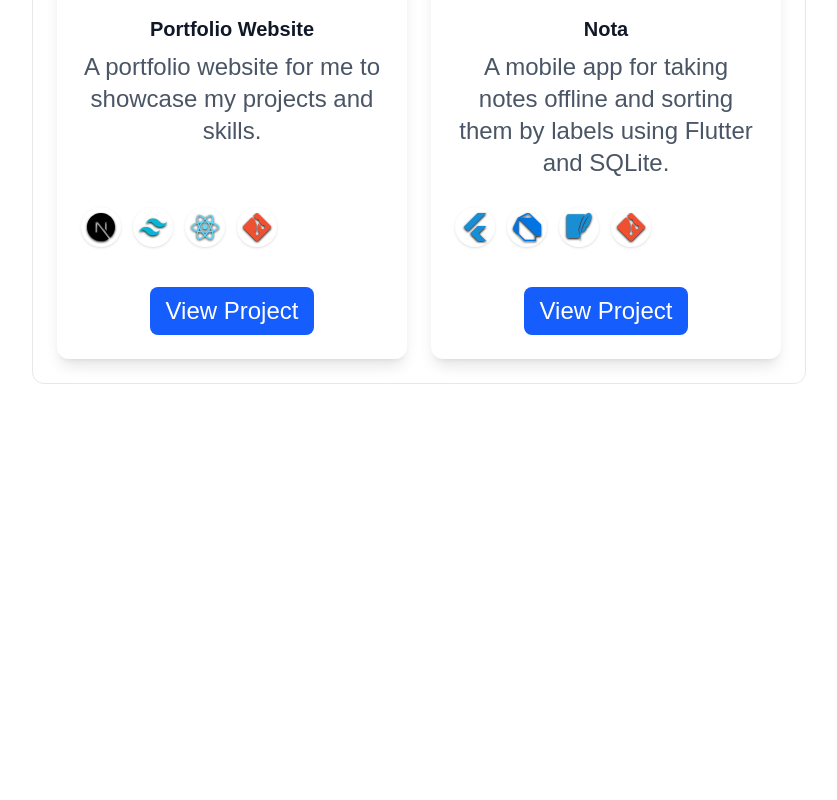
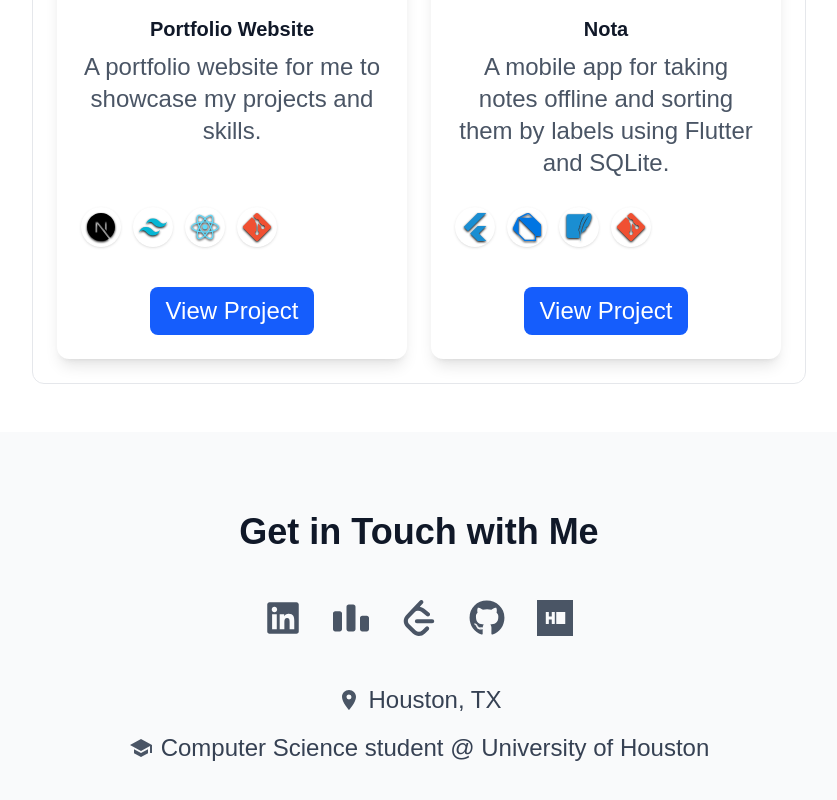
Before and after one commit to mohameds-dev/portfolio, a Next.js app: page / in a window 1280 px wide. Shown: the part 1142-1942 px from the top of the page, without its empty margins (221-1058 px from the left). Before the commit the page ends 1574 px from the top, so only its background shows below. Built offline with nearby package versions, Linux system fonts and the light colour scheme.

Commit message:
Create CIontact section
- Add social links data json
- Create util function to read the data
- Create the contact section
- Update readme

```diff
--- a/src/app/page.jsx
+++ b/src/app/page.jsx
@@ -1,10 +1,13 @@
 import ProjectsSection from "@/components/projects/ProjectsSection";
 import HeroSection from "@/components/hero/HeroSection";
+import ContactSection from "@/components/contact/ContactSection";
+
 export default function Home() {
   return (
     <main className="text-center mt-0 text-2xl">
       <HeroSection />
       <ProjectsSection />
+      <ContactSection />
     </main>
   );
 }
--- /dev/null
+++ b/src/components/contact/ContactSection.jsx
@@ -0,0 +1,50 @@
+import { FaLinkedin, FaGithub } from "react-icons/fa";
+import { SiCodeforces, SiLeetcode, SiHackerrank } from "react-icons/si";
+import { MdLocationOn, MdSchool } from "react-icons/md";
+import { loadSocialLinks } from "@/utils/utils";
+
+const ContactSection = () => {
+  const socialLinks = loadSocialLinks();
+
+  return (
+    <section id="contact" className="py-20 bg-gray-50">
+      <div className="container mx-auto px-4">
+        <h2 className="text-4xl font-bold text-center mb-12 text-gray-900">
+          Get in Touch with Me
+        </h2>
+
+        <div className="flex justify-center gap-8 mb-12">
+          {socialLinks.map((link) => (
+            <a
+              key={link.name}
+              href={link.url}
+              target="_blank"
+              rel="noopener noreferrer"
+              className="text-4xl text-gray-600 hover:text-blue-600 transition-colors duration-300"
+              aria-label={link.name}
+            >
+              <link.icon />
+            </a>
+          ))}
+        </div>
+
+        {/* Contact Information */}
+        <div className="max-w-2xl mx-auto text-center space-y-4">
+          <div className="flex items-center justify-center gap-2">
+            <MdLocationOn className="text-2xl text-gray-600" />
+            <span className="text-gray-700">Houston, TX</span>
+          </div>
+
+          <div className="flex items-center justify-center gap-2">
+            <MdSchool className="text-2xl text-gray-600" />
+            <span className="text-gray-700">
+              Computer Science student @ University of Houston
+            </span>
+          </div>
+        </div>
+      </div>
+    </section>
+  );
+};
+
+export default ContactSection;
--- /dev/null
+++ b/src/data/social_links.json
@@ -0,0 +1,29 @@
+{
+  "socialLinks": [
+    {
+      "name": "LinkedIn",
+      "icon": "FaLinkedin",
+      "url": "https://www.linkedin.com/in/msabdelrahman02/"
+    },
+    {
+      "name": "Codeforces",
+      "icon": "SiCodeforces",
+      "url": "https://codeforces.com/profile/mosalah_02"
+    },
+    {
+      "name": "LeetCode",
+      "icon": "SiLeetcode",
+      "url": "https://leetcode.com/u/mrmosa02/"
+    },
+    {
+      "name": "GitHub",
+      "icon": "FaGithub",
+      "url": "https://github.com/mohameds-dev"
+    },
+    {
+      "name": "HackerRank",
+      "icon": "SiHackerrank",
+      "url": "https://www.hackerrank.com/profile/agentmohamed_47"
+    }
+  ]
+}
--- /dev/null
+++ b/src/utils/utils.js
@@ -0,0 +1,25 @@
+import { FaLinkedin, FaGithub } from "react-icons/fa";
+import { SiCodeforces, SiLeetcode, SiHackerrank } from "react-icons/si";
+import socialLinksData from "@/data/social_links.json";
+
+// Map of icon names to their components
+const iconMap = {
+  FaLinkedin,
+  FaGithub,
+  SiCodeforces,
+  SiLeetcode,
+  SiHackerrank,
+};
+
+/**
+ * Loads and processes social links data from the JSON file
+ * @returns {Array} Array of social links with their icons and URLs
+ */
+export const loadSocialLinks = () => {
+  const { socialLinks } = socialLinksData;
+
+  return socialLinks.map((link) => ({
+    ...link,
+    icon: iconMap[link.icon],
+  }));
+};
```
Also changed, not shown: 1 other file (tests, documents, lock files or other folders).
